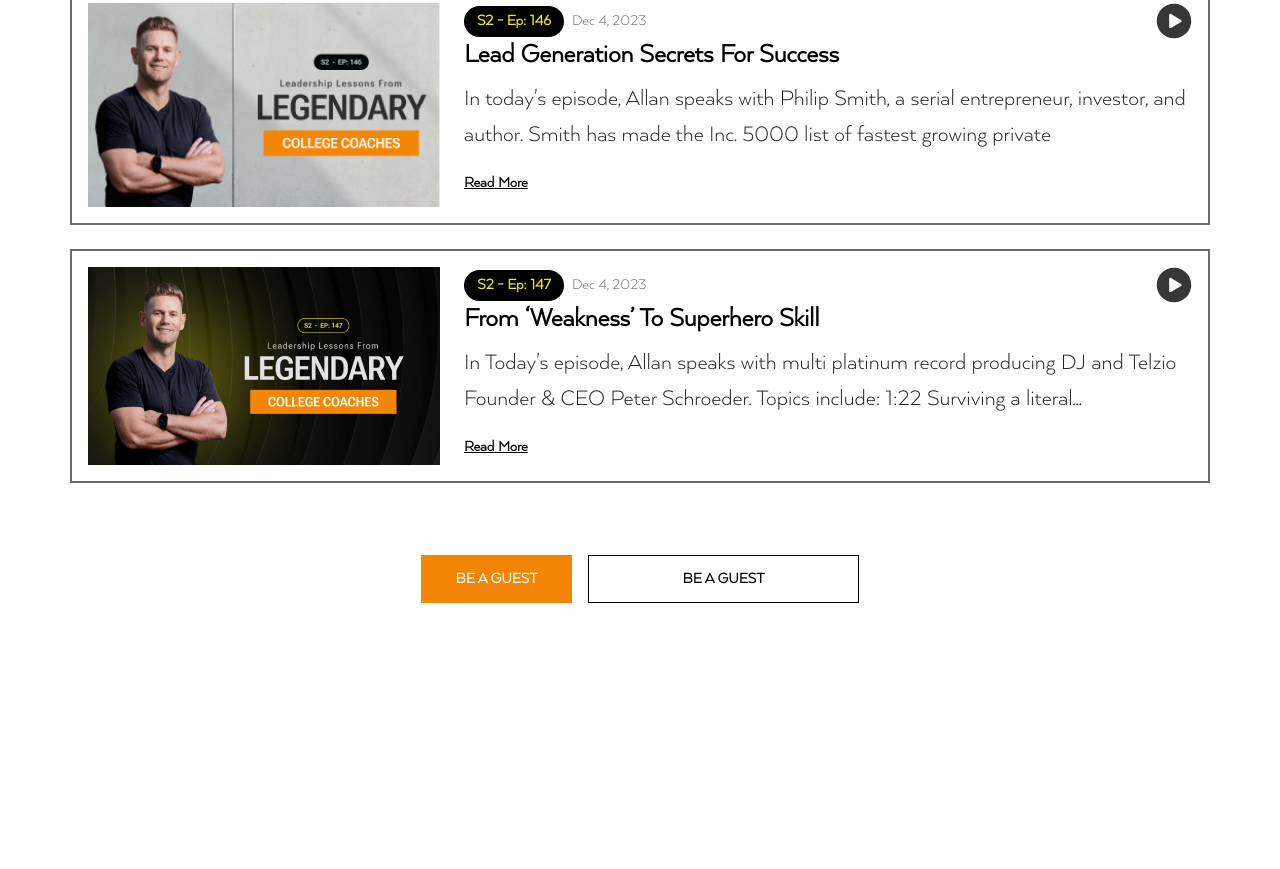
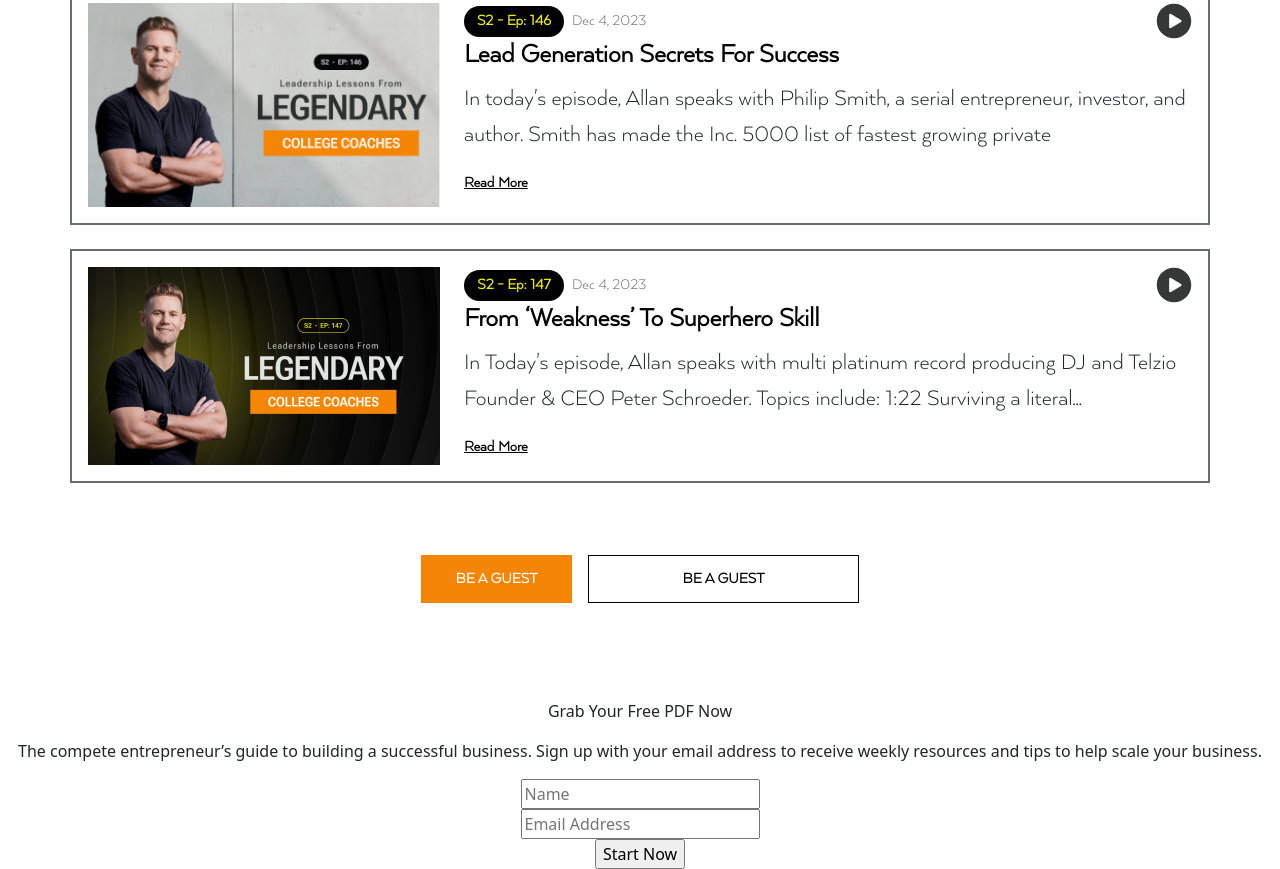
Before and after one commit to divansh-529/allandraper-, a plain HTML site: page index.html in a window 1280 px wide. Shown: the part 1668-2537 px from the top of the page. Before the commit the page ends 2367 px from the top, so only its background shows below. Drawn offline with nearby package versions, Linux system fonts and the light colour scheme.

Commit message:
pull commond

```diff
--- a/index.html
+++ b/index.html
@@ -228,6 +228,32 @@
             <button class="video-section-btn-2 arquitecta-font-family bg-transparent fw-bold ">BE A GUEST</button>
         </div>
     </section>
+
+    <footer class="w-100">
+        <div class="w-100 d-flex align-items-center bg-logo justify-content-center min-height-571 flex-column ">
+            <div class="d-flex align-items-center justify-content-center flex-column"></div>
+            <p class="grab-your-free-pdf">Grab Your Free PDF Now</p>
+            <p class="the-complete-guide max-width-730">The compete entrepreneur’s guide to building a successful
+                business. Sign up with your email address to receive weekly
+                resources and tips to help scale your business.</p>
+            <form class="d-flex align-items-center flex-column">
+                <input type="text" placeholder="Name" class="layout-of-imput-name ">
+                <input type="email" placeholder="Email Address" class="layout-of-imput-name mt-12 ">
+                <input type="submit" value="Start Now" class="button-of-grab-your-free-pdf mt-32">
+            </form>
+        </div>
+        <!-- <div class=" footer-bg-black w-100">
+            <div class="container max-w-1140 pt-80">
+                <div class="row">
+                    <div class="col-md-5 col-12">
+                        <img src="/assets/Allan Draper Logos_AD Logo on BLK 1.png" alt="logo">
+                        <img src="/assets/footer-img.png" alt="image" class="mt-5">
+                    </div>
+                    <div class="col-md-7 col-12"></div>
+                </div>
+            </div>
+        </div> -->
+    </footer>
     <script src="https://cdn.jsdelivr.net/npm/bootstrap@5.3.3/dist/js/bootstrap.bundle.min.js"
         integrity="sha384-YvpcrYf0tY3lHB60NNkmXc5s9fDVZLESaAA55NDzOxhy9GkcIdslK1eN7N6jIeHz"
         crossorigin="anonymous"></script>
```
